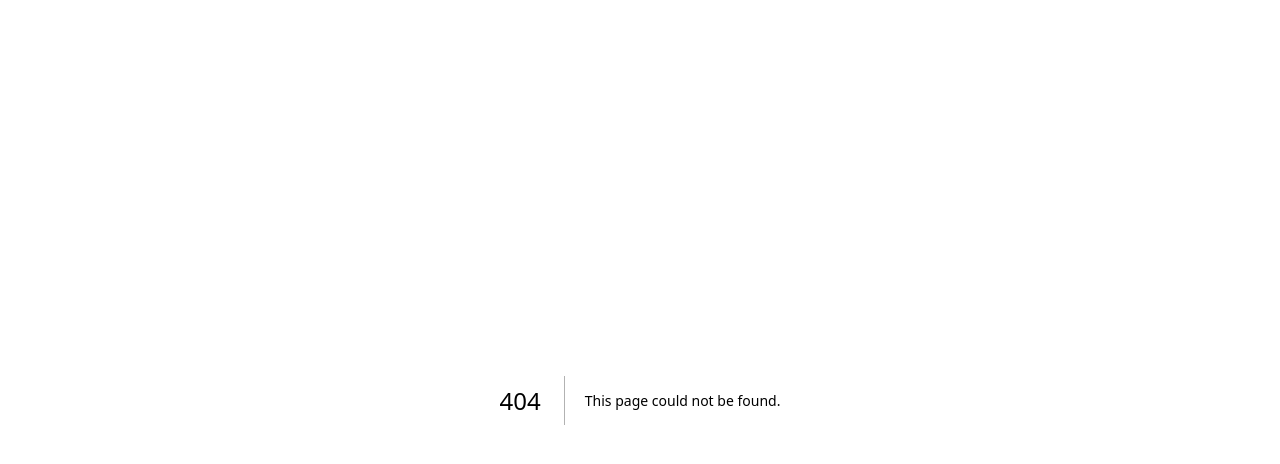
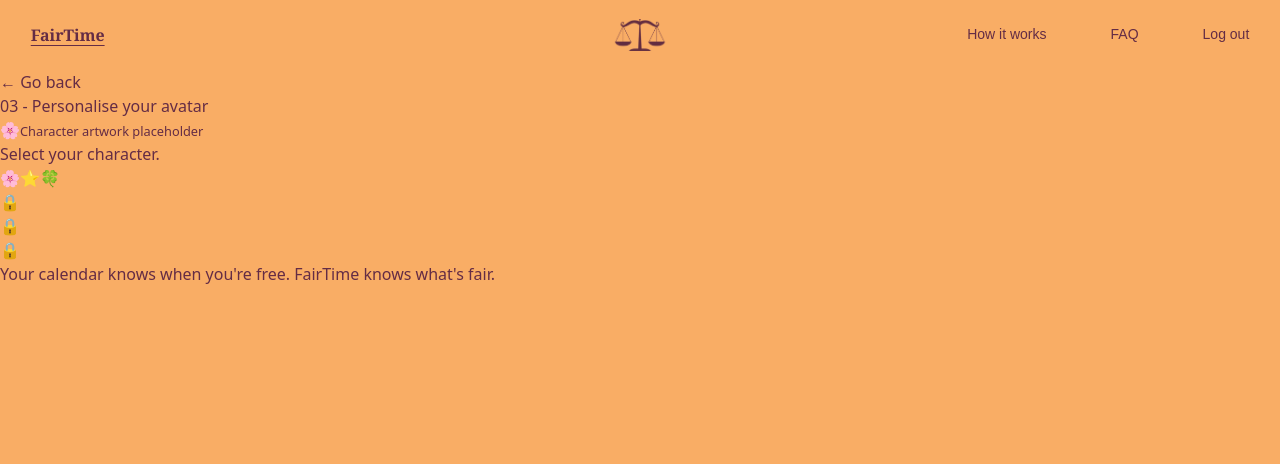
Before and after one commit to yusiaeng/fairtime, a Next.js app: page /dashboard/character in a window 1280 px wide. Before the commit this address had no page. Shown: the top 464 px of the page. Built offline with nearby package versions, Linux system fonts and the light colour scheme; a web font is replaced by a local one.

Commit message:
Create avatar selection page with temporary character placeholders

```diff
--- /dev/null
+++ b/src/app/dashboard/character/page.tsx
@@ -0,0 +1,58 @@
+"use client";
+import { useState } from "react";
+import Image from "next/image";
+import Link from "next/link";
+
+const characters = [
+  { id: "pink", label: "Pink character", icon: "🌸" },
+  { id: "orange", label: "Orange character", icon: "⭐" },
+  { id: "green", label: "Green character", icon: "🍀" },
+] as const;
+
+export default function CharacterPage() {
+  const [selected, setSelected] = useState("pink");
+  const [notice, setNotice] = useState("");
+  function choose(id: string) {
+    setSelected(id);
+    setNotice("Preview selected. Character syncing with the browser extension is not available yet.");
+  }
+  const current = characters.find((character) => character.id === selected) ?? characters[0];
+  return (
+    <div className="character-page">
+      <header className="site-header">
+        <Link href="/" className="wordmark">FairTime</Link>
+        <Link href="/" className="header-mark"><Image src="/fairtime-logo.png" alt="FairTime" width={64} height={38} /></Link>
+        <nav className="site-nav">
+          <Link href="/how-it-works">How it works</Link>
+          <Link href="/faq">FAQ</Link>
+          <Link href="/login">Log out</Link>
+        </nav>
+      </header>
+      <main className="character-main">
+        <Link className="character-back" href="/dashboard">← Go back</Link>
+        <h1>03 - Personalise your avatar</h1>
+        <div className="character-layout">
+          <div className="character-preview" aria-label={current.label + " temporary illustration"}>
+            <span role="img" aria-label={current.label}>{current.icon}</span>
+            <small>Character artwork placeholder</small>
+          </div>
+          <section className="character-picker" aria-label="Character selection">
+            <h2>Select your character.</h2>
+            <div className="character-options">
+              {characters.map((character) => (
+                <button key={character.id} type="button" className={"character-option" + (selected === character.id ? " selected" : "")} onClick={() => choose(character.id)} aria-label={"Select " + character.label} aria-pressed={selected === character.id}>
+                  <span role="img" aria-label={character.label}>{character.icon}</span>
+                </button>
+              ))}
+              {[1, 2, 3].map((number) => (
+                <div key={number} className="character-option locked" aria-label="Locked character" title="Coming soon"><span aria-hidden="true">🔒</span></div>
+              ))}
+            </div>
+          </section>
+        </div>
+        {notice && <p className="character-notice" role="status">{notice}</p>}
+        <p className="character-tagline">Your calendar knows when you&apos;re free. FairTime knows what&apos;s fair.</p>
+      </main>
+    </div>
+  );
+}
```
